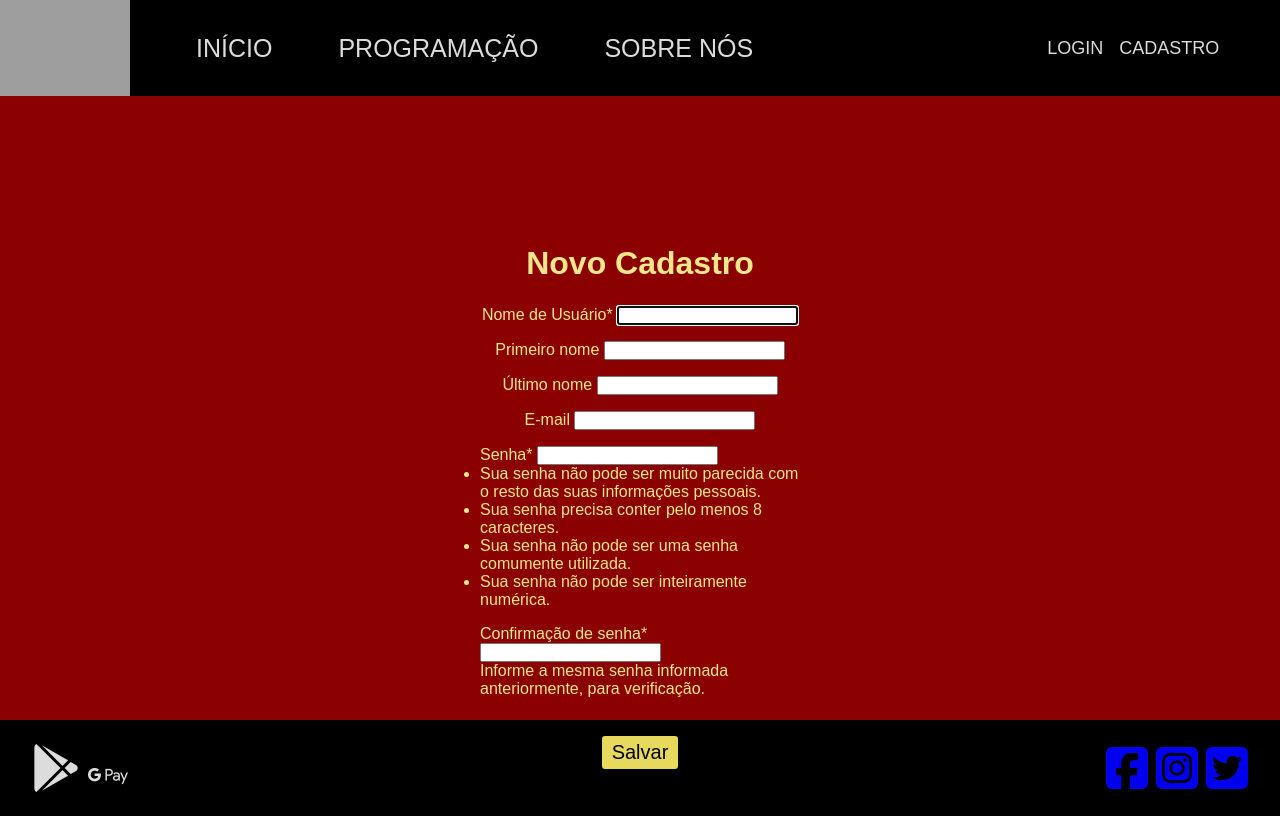
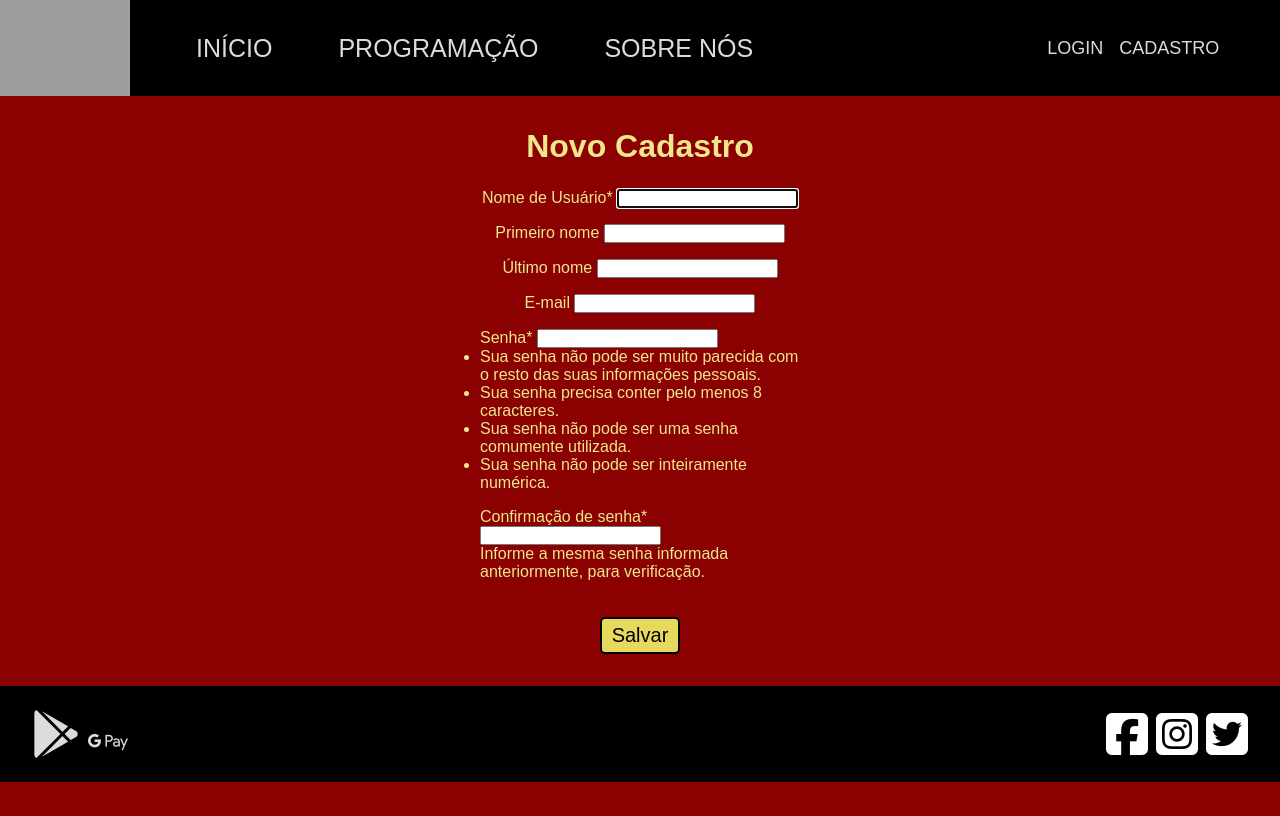
Before and after one commit to cinetecfatec/Cinetec_Django, a Django app: page /cadastro/cadastro_novo/ in a window 1280 px wide. After the commit the page ends 782 px from the top, so only its background shows below. Run offline with Django 5.2, Linux system fonts and the light colour scheme; parts of the project's set-up code (start-up, migrations or seed data) failed here and were passed over; some libraries are stand-ins or nearby versions; grey boxes are pictures that could not be loaded.

Commit message:
cadastro e footer

```diff
--- a/Cinetec/Cinetec/static/css/Cadastro.css
+++ b/Cinetec/Cinetec/static/css/Cadastro.css
@@ -21,11 +21,11 @@
     justify-content: center;
     align-items: center;
     gap: 1.5em;
-    height: 90vh;
     padding: 0;
     color: #F0E68C;
     font-family: Arial, Helvetica, sans-serif;
-    padding-top: 5em;
+    padding-top: 8em;
+    padding-bottom: 2em;
 }
 
 .jumbotron{
@@ -68,3 +68,7 @@
     background-color: #ecd715;
     transition: .5s;
 }
+
+#hint_id_password1 li:first-child{
+    display: none;
+}
--- a/Cinetec/Cinetec/static/css/Styles.css
+++ b/Cinetec/Cinetec/static/css/Styles.css
@@ -226,6 +226,10 @@
 
 }
 
+.iconesRedesSociais a{
+	color: white;
+}
+
 .googlePlayIcone {
 	display: flex;
 	flex-direction: row;
```
Also changed, not shown: Cinetec/cadastro/templates/cadastroNovo.html (+0 -25 lines).
